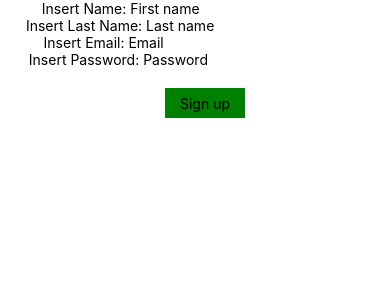
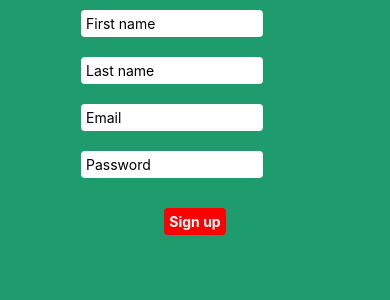
Before and after one commit to ChristianGirgenti/WhatsThat, a React Native app: screen / in a window 390 px wide. Shown: the top 300 px of the page. Built offline with nearby package versions, Linux system fonts and the light colour scheme.

Commit message:
Signup screen WIP

```diff
--- a/App.js
+++ b/App.js
@@ -1,6 +1,7 @@
 import React, { Component } from 'react';
-import {View, StyleSheet} from 'react-native';
+import {View} from 'react-native';
 import SignUpScreen from './components/signup';
+import GlobalStyle from './styles/GlobalStyle';
 
 class App extends Component {
   constructor(props){
@@ -53,55 +54,12 @@ class App extends Component {
 
   render() {
     return (
-      <View>
-        {/* <View style={{flex: 1, flexDirection: 'row', alignItems: 'center'}}>
-          <Text>Insert Email: </Text>
-          <TextInput style={{flex: 1, flexDirection: 'row', alignItems: 'center'}} placeholder='Email' onChangeText={(email) => this.setState({email})} value={this.state.email} />
-          <>
-            {this.state.emailErr && this.state.submitted &&
-              <Text style={{color: 'red'}}>{this.state.emailErr}</Text>
-            }
-          </>
-        </View>
-        <View style={{flex: 1, flexDirection: 'row', alignItems: 'center'}}>
-          <Text>Insert Password: </Text>
-          <TextInput style={{flex: 1, flexDirection: 'row', alignItems: 'center'}} placeholder='Password' secureTextEntry='true' onChangeText={(password) => this.setState({password})} value={this.state.password} />
-          <>
-            {this.state.passwordErr && this.state.submitted &&
-              <Text style={{color: 'red'}}>{this.state.passwordErr}</Text>
-            }
-          </>
-        </View>
-        <TouchableOpacity style={styles.buttonGreen} onPress={() => this.login()}>
-                      <Text>Log in</Text>
-        </TouchableOpacity>
-
-        <>
-            {
-              this.state.genericErr &&
-              <Text style={{color: 'red'}}>{this.state.genericErr}</Text>
-            }
-        </> */}
+      <View style={GlobalStyle.container}>
         <SignUpScreen />
       </View>
-
     );
 
   }
 }
 
-const styles = StyleSheet.create({
-  buttonGreen: {
-    backgroundColor: 'green',
-    alignItems: 'center',
-    width: 80,
-    height: 30,
-    marginTop: 20,
-    marginLeft: 20,
-    justifyContent: 'center'
-  },
-});
-
-
-
 export default App
--- a/components/signup.js
+++ b/components/signup.js
@@ -1,5 +1,6 @@
 import React, { Component } from 'react';
-import { View, Text, TextInput, TouchableOpacity, StyleSheet} from 'react-native';
+import { View, Text, TextInput, TouchableOpacity, StyleSheet, ScrollView} from 'react-native';
+import GlobalStyle from '../styles/GlobalStyle';
 
 import * as EmailValidator from 'email-validator';
 
@@ -55,47 +56,32 @@ export default class SignUpScreen extends Component {
 
       render() {
         return (
-          <View style={styles.container}>
-            <View style={styles.textContainer}>
-                <Text>Insert Name: </Text>
-                <TextInput placeholder='First name' onChangeText={(name) => this.setState({name})} value={this.state.name} />
-            </View>
-
-            <View style={styles.textContainer}>
-                <Text>Insert Last Name: </Text>
-                <TextInput style={styles.container} placeholder='Last name' onChangeText={(lastName) => this.setState({lastName})} value={this.state.lastName} />
-            </View>
-
-            <View style={styles.textContainer}>
-                <Text>Insert Email: </Text>
-                <TextInput placeholder='Email' onChangeText={(email) => this.setState({email})} value={this.state.email} />
-            </View>
+         <ScrollView contentContainerStyle={styles.scrollViewStyle}>
+            <TextInput style={[GlobalStyle.baseText, GlobalStyle.textInputBox]} placeholder='First name' onChangeText={(name) => this.setState({name})} value={this.state.name} />
+            <TextInput style={[GlobalStyle.baseText, GlobalStyle.textInputBox]} placeholder='Last name' onChangeText={(lastName) => this.setState({lastName})} value={this.state.lastName} />
+            <TextInput style={[GlobalStyle.baseText, GlobalStyle.textInputBox]} placeholder='Email' onChangeText={(email) => this.setState({email})} value={this.state.email} />
             <>
               {this.state.emailErr && this.state.submitted &&
-                    <Text style={styles.errorText}>{this.state.emailErr}</Text>
+                  <Text style={[GlobalStyle.errorBox, GlobalStyle.errorText]}>{this.state.emailErr}</Text>
               }
             </>
 
-            <View style={styles.textContainer}>
-              <Text>Insert Password: </Text>
-              <TextInput placeholder='Password' secureTextEntry='true' onChangeText={(password) => this.setState({password})} value={this.state.password} />
-            </View>
+          <TextInput style={[GlobalStyle.baseText, GlobalStyle.textInputBox]} placeholder='Password' secureTextEntry={true} onChangeText={(password) => this.setState({password})} value={this.state.password} />
           <>
               {this.state.passwordErr && this.state.submitted &&
-                  <Text style={styles.errorText}>{this.state.passwordErr}</Text>
+                <Text style={[GlobalStyle.errorBox, GlobalStyle.errorText]}>{this.state.passwordErr}</Text>
               }
           </>
-
-            <TouchableOpacity style={styles.buttonGreen} onPress={() => this.signup()}>
-                          <Text>Sign up</Text>
+          <TouchableOpacity style={GlobalStyle.button} onPress={() => this.signup()}>
+                        <Text style={GlobalStyle.buttonText}>Sign up</Text>
           </TouchableOpacity>
           <>
               {
                 this.state.genericErr &&
-                  <Text style={styles.errorText}>{this.state.genericErr}</Text>
+                <Text style={[GlobalStyle.errorBox, GlobalStyle.errorText]}>{this.state.genericErr}</Text>
               }
           </>
-          </View>
+         </ScrollView>
 
         );
 
@@ -103,25 +89,7 @@ export default class SignUpScreen extends Component {
     }
 
     const styles = StyleSheet.create({
-      container: {
-        alignItems: 'center',
-        fontSize: 14
+      scrollViewStyle: {
+        width: '100%'
       },
-      textContainer: {
-        flex: 1,
-        flexDirection: 'row',
-        alignItems: 'center'
-      },
-      buttonGreen: {
-        backgroundColor: 'green',
-        alignItems: 'center',
-        width: 80,
-        height: 30,
-        marginTop: 20,
-        marginLeft: 20,
-        justifyContent: 'center'
-      },
-      errorText: {
-        color: 'red'
-      }
     });
--- /dev/null
+++ b/styles/GlobalStyle.js
@@ -0,0 +1,56 @@
+import { StyleSheet} from 'react-native';
+
+export default StyleSheet.create({
+ container:{
+    flex: 1,
+    backgroundColor: '#1e9c6d',
+    alignItems: 'center',
+    //padding: '25%',
+    justifyContent: 'center'
+ },
+
+ textInputBox:{
+    backgroundColor: 'white',
+    padding: 5,
+    marginVertical: 10,
+    borderRadius: 4,
+    width: '80%'
+},
+
+ baseText: {
+    fontSize: 14,
+    fontWeight: 'normal'
+ },
+
+ button: {
+    padding: 5,
+    backgroundColor: 'red',
+    borderRadius: 4,
+    alignSelf: 'center',
+    marginTop: 20,
+ },
+
+ buttonText: {
+    fontSize: 14,
+    fontWeight: 'bold',
+    color: 'white',
+    alignSelf: 'center'
+ },
+
+ errorText: {
+    color: '#ed1c5c',
+    fontSize: 8
+  },
+
+ errorBox:{
+    borderLeftColor: '#ed1c5c',
+    borderColor: '#ffedf3',
+    borderWidth: 1,
+    borderLeftWidth: 3,
+    backgroundColor: '#ffedf3',
+    alignSelf: 'center',
+    marginVertical: 10,
+    width: '100%',
+    padding: 3
+  }
+});
```
Lines whose indentation alone changed are shown as unchanged.
